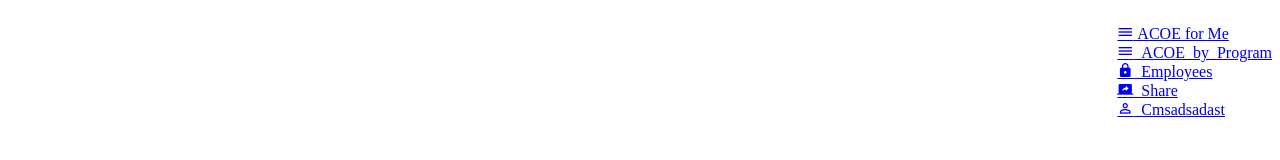
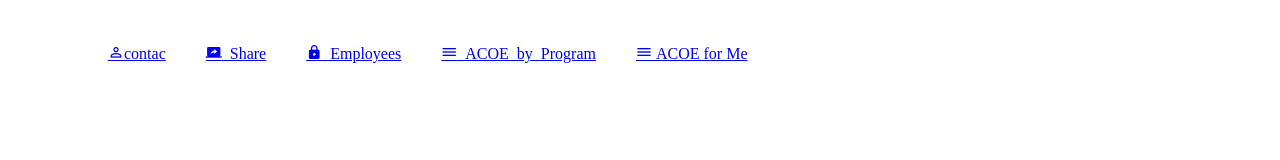
Before and after one commit to nz3-manu/ProgHome, a plain HTML site: page index.html in a window 1280 px wide. Drawn offline with Linux system fonts and the light colour scheme; files whose address does not match are found by name.

Commit message:
commit todo funcionando

```diff
--- a/gulpfile.js
+++ b/gulpfile.js
@@ -1,4 +1,4 @@
-var gulp =require('gulp');
+var gulp =require('gulp'),
     plumber = require('gulp-plumber'),
     livereload=require('gulp-livereload'),
     sass = require('gulp-sass'),
@@ -9,7 +9,7 @@ gulp.task('sass', function () {
   gulp.src('scss/*.scss')
     .pipe(plumber())
     .pipe(sass().on('error', sass.logError))
-    .pipe(gulp.dest('./css'));
+    .pipe(gulp.dest('./css'))
     .pipe(livereload());
 });
 
@@ -22,5 +22,5 @@ gulp.task('uglyfly', function() {
 });
 gulp.task('watch', function() {
   livereload.listen();
-  gulp.watch('scss/*.scss', ['sass']);
+  gulp.watch('scss/*.scss', ['sass','uglyfly']);
 });
--- a/index.html
+++ b/index.html
@@ -15,7 +15,7 @@
           <li><a href="#"><span class="icon-dehaze">  ACOE by Program</a></li>
           <li><a href="#"><span class="icon-lock">  Employees</a></li>
           <li><a href="#"><span class="icon-screen_share">  Share</a></li>
-          <li><a href="#"><span class=" icon-perm_identity">  Cmsadsadast</a></li>
+          <li><a href="#"><span class=" icon-perm_identity">contac</a></li>
           <li><a href="#"></a></li>
         </ul>
       </nav>
--- a/scss/main.scss
+++ b/scss/main.scss
@@ -1,11 +1,14 @@
 /*nav */
+
+
 .container{
   nav{
     ul{
+      float:left;
       list-style: none;
-      float:left;
       li{
-
+          float:right;
+          padding: 20px;
         a{
 
         };
```
Also changed, not shown: css/main.css.
